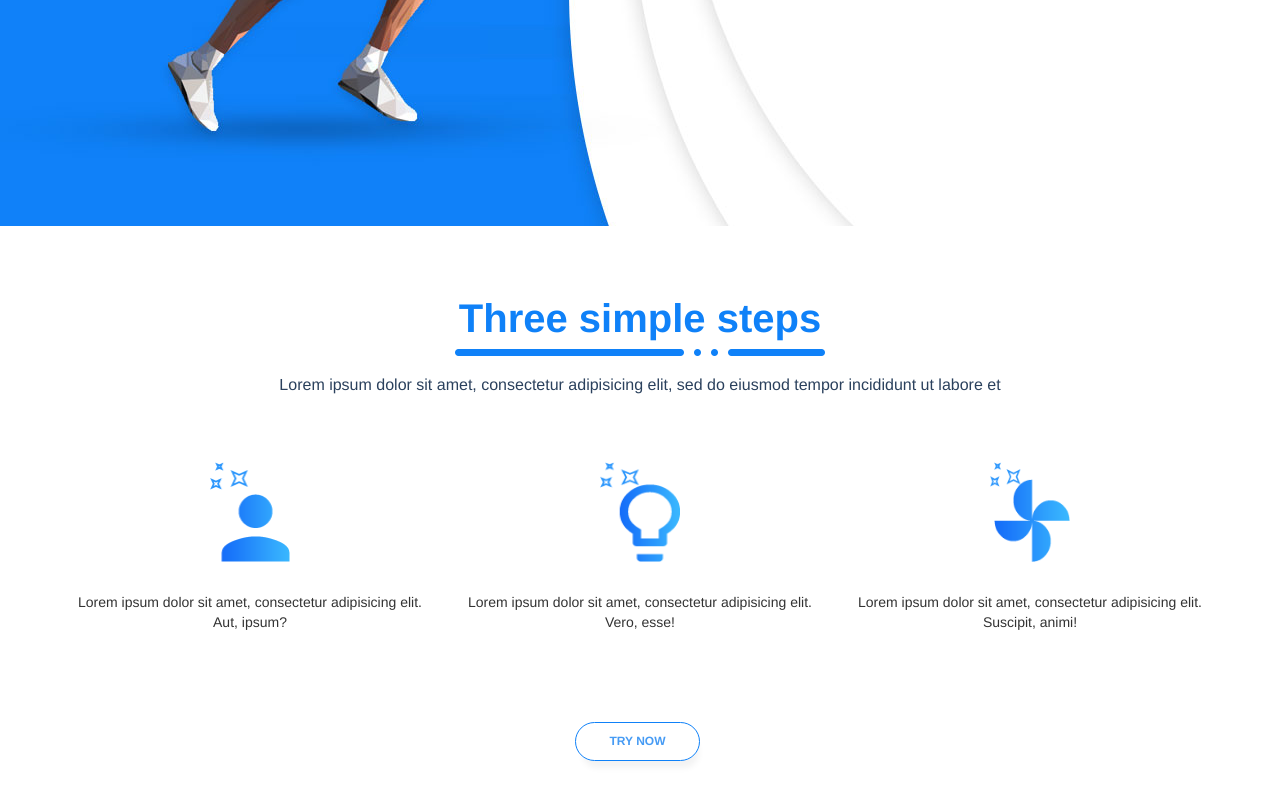
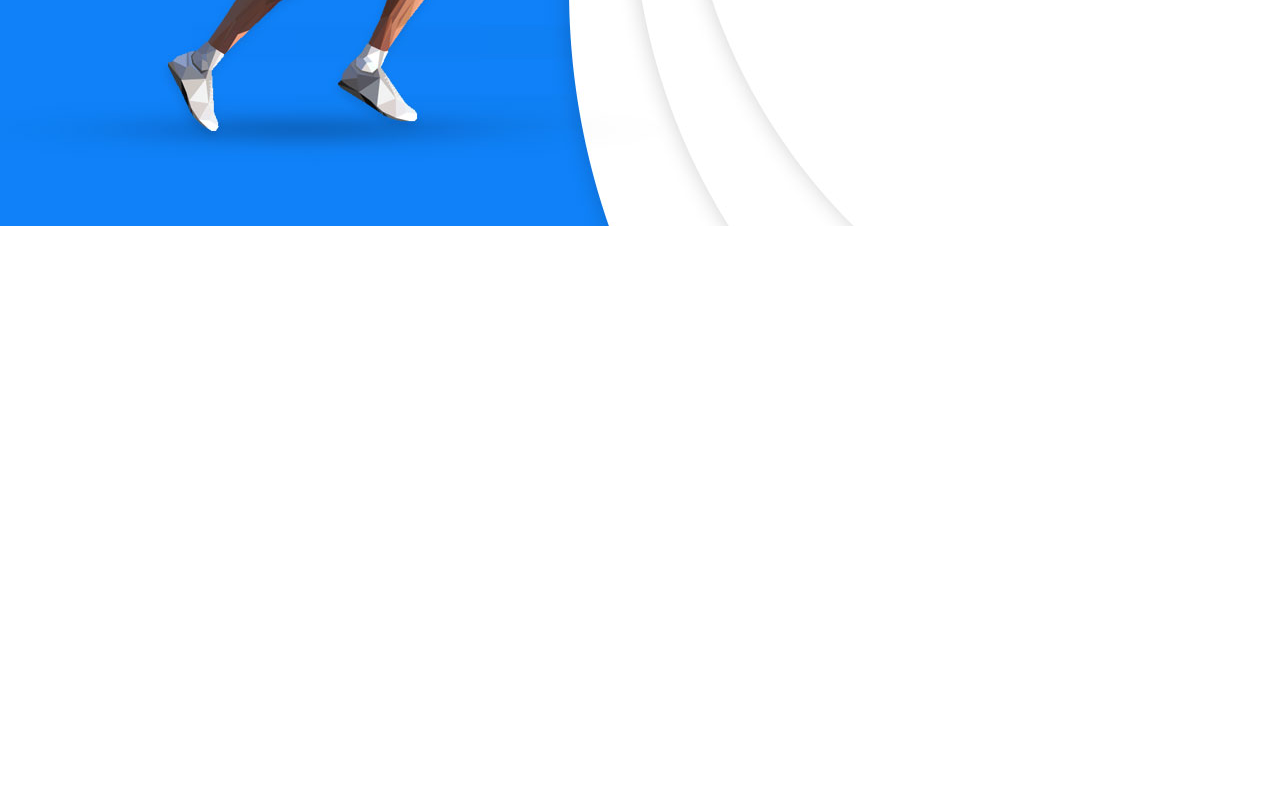
Before and after one commit to foysal-ahamed/geomatry, a plain HTML site: page index.html in a window 1280 px wide. Shown: the part 474-1274 px from the top of the page. After the commit the page ends 800 px from the top, so only its background shows below. Drawn offline with Linux system fonts and the light colour scheme.

Commit message:
Re Design

```diff
--- a/index.html
+++ b/index.html
@@ -38,42 +38,6 @@
     </div>
   </div>
 
-  <div class="content_area">
-    <div class="container">
-      <div class="row">
-        <div class="col-md-12 col-sm-12">
-          <div class="content_title text-center">
-            <h1>Three simple steps</h1>
-            <p>Lorem ipsum dolor sit amet, consectetur adipisicing elit, sed do eiusmod tempor incididunt ut labore et</p>
-          </div>
-        </div>
-        <div class="col-md-4 col-sm-4">
-          <div class="con_area text-center">
-            <img src="./img/man.png" alt="">
-            <p>Lorem ipsum dolor sit amet, consectetur adipisicing elit. Aut, ipsum?</p>
-          </div>
-        </div>
-        <div class="col-md-4 col-sm-4">
-          <div class="con_area text-center">
-            <img src="./img/lightbulb.png" alt="">
-            <p>Lorem ipsum dolor sit amet, consectetur adipisicing elit. Vero, esse!</p>
-          </div>
-        </div>
-        <div class="col-md-4 col-sm-4">
-          <div class="con_area text-center">
-            <img src="./img/toy.png" alt="">
-            <p>Lorem ipsum dolor sit amet, consectetur adipisicing elit. Suscipit, animi!</p>
-          </div>
-        </div>
-        <div class="row text-center">
-          <div class="col-md-12 col-sm-12">
-            <div class="try"><button><a href="#" class="pri_btn">try now</a></button></div>
-          </div>
-        </div>
-      </div>
-    </div>
-  </div>
-
   <script src="./js/jquery-3.2.1.min.js"></script>
   <script src="./js/bootstrap.min.js"></script>
 </body>
--- a/style.css
+++ b/style.css
@@ -96,9 +96,8 @@ a.pri_btn:hover, a.sec_btn:hover {
 .con_area img {
   height: 100px;
   width: 80px;
-  margin-bottom: 30px;
 }
 
 .try {
- margin: 80px 0 0;
+  margin: 80px 0;
 }
```
